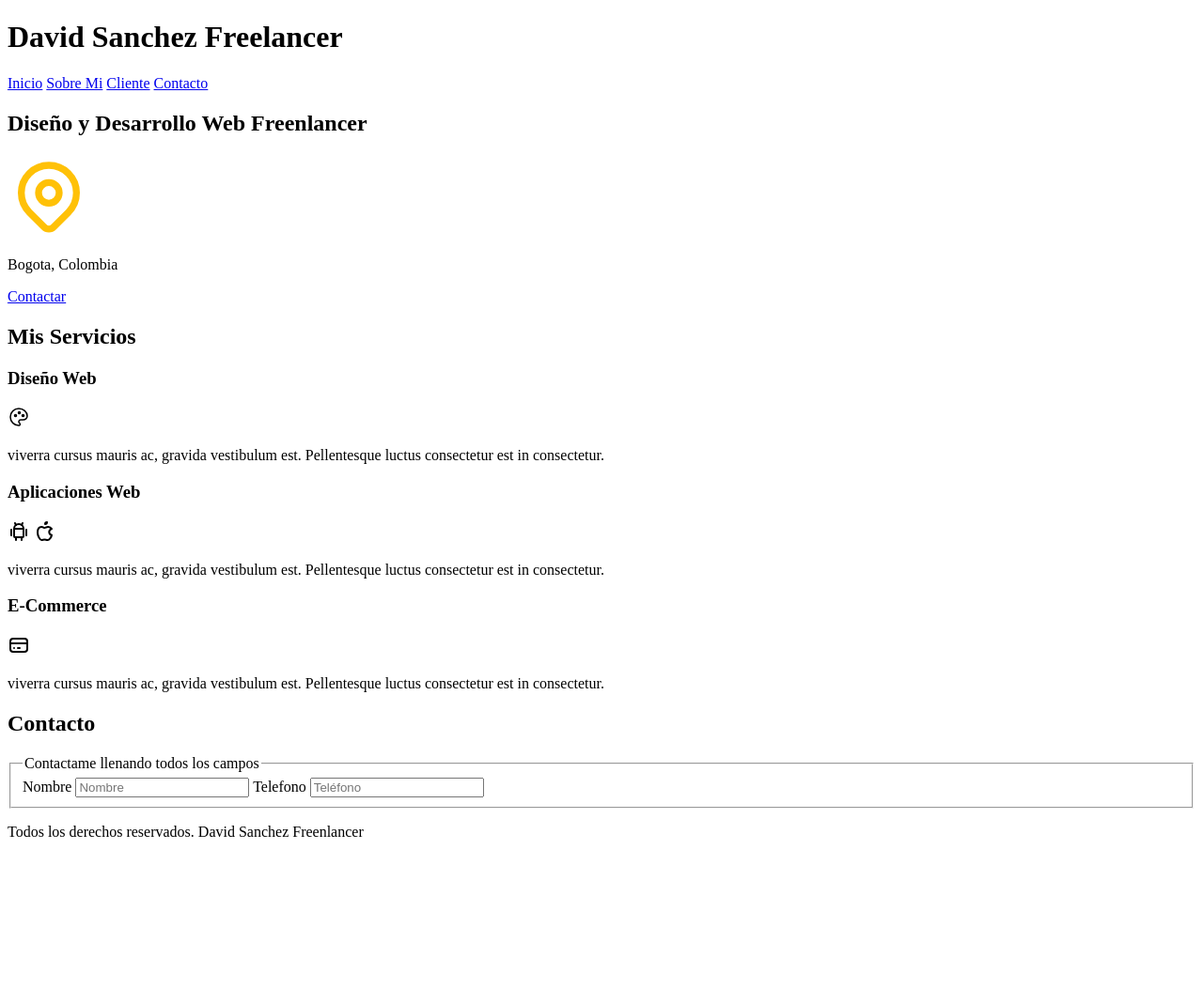
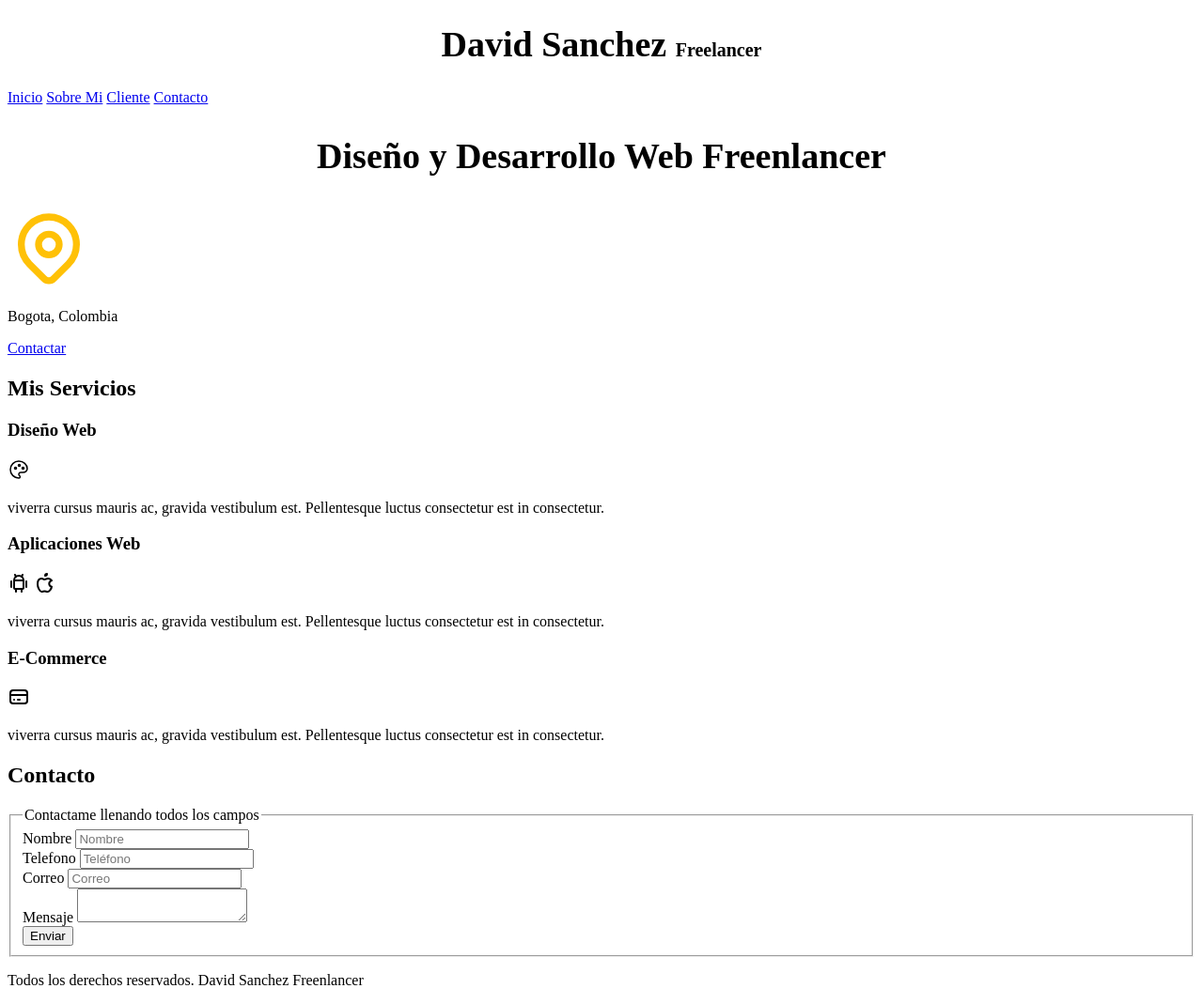
Before and after one commit to DavSanc/Freelancer2, a plain HTML site: page index.html in a window 1280 px wide. Shown: the whole page at 94% size. Before the commit the page ends 911 px from the top, so only its background shows below. Drawn offline with Linux system fonts and the light colour scheme.

Commit message:
Inicio styles.css

```diff
--- /dev/null
+++ b/css/styles.css
@@ -0,0 +1,17 @@
+html{
+    font-size: 62.5%;
+}
+
+body{
+    font-size: 16px;  /* 1rem = 10px; */
+}
+
+.titulo{
+    text-align: center;
+    font-size: 3.8rem;
+
+}
+
+.titulo span{
+    font-size: 2rem;
+}
--- a/index.html
+++ b/index.html
@@ -4,11 +4,13 @@
     <meta charset="UTF-8">
     <meta name="viewport" content="width=device-width, initial-scale=1.0">
     <title>Diseñador Freenlancer</title>
+    <link rel="preload" href="css/styles.css" as="style" >
+    <link rel="stylesheet" href="css/styles.css" >
 </head>
 <body>
 
     <header>
-        <h1>David Sanchez Freelancer</h1>
+        <h1 class="titulo">David Sanchez <span>Freelancer</span>  </h1>
     </header>
 
 
@@ -20,7 +22,7 @@
     </nav>
 
     <section>
-        <h2>Diseño y Desarrollo Web Freenlancer</h2>
+        <h2 class="titulo">Diseño y Desarrollo Web Freenlancer</h2>
 
 
         <svg  xmlns="http://www.w3.org/2000/svg"  width="88"  height="88"  viewBox="0 0 24 24"  fill="none"  stroke="#FFC107"
@@ -103,11 +105,33 @@
         <form>
             <fieldset>
                 <legend>Contactame llenando todos los campos</legend>
-                <label>Nombre</label>
-                <input type="text" placeholder="Nombre">
 
-                <label>Telefono</label>
-                <input type="tel" placeholder="Teléfono">
+                <div>
+                    <label>Nombre</label>
+                    <input type="text" placeholder="Nombre">
+                </div>
+
+                <div>
+                    <label>Telefono</label>
+                    <input type="tel" placeholder="Teléfono">
+                </div>
+
+                <div>
+                    <label>Correo</label>
+                    <input type="email" placeholder="Correo">
+                </div>
+
+
+                <div>
+                    <label>Mensaje</label>
+                    <textarea></textarea>
+                </div>
+
+                <div>
+                    <input type="submit" value="Enviar">
+                </div>
+
+
 
             </fieldset>
         </form>
```
